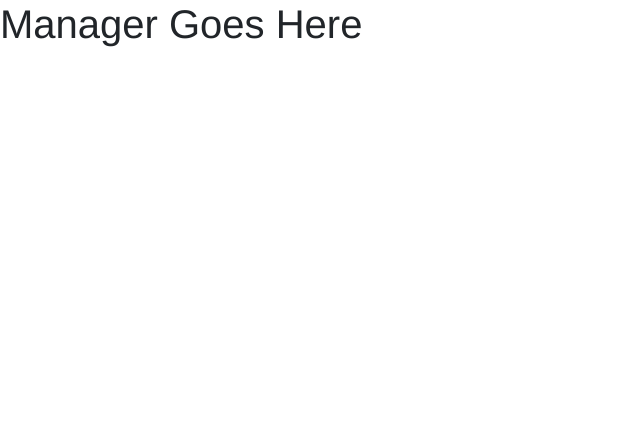
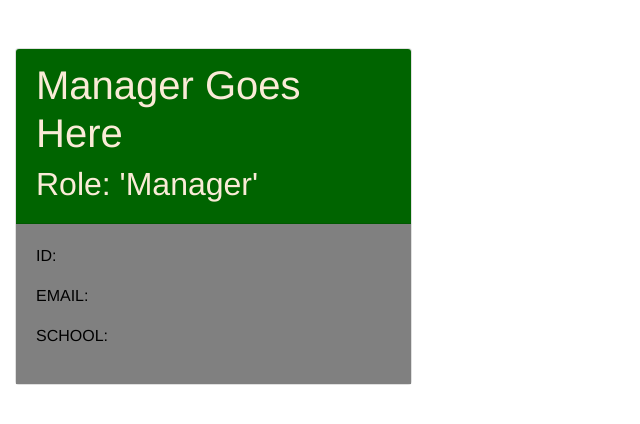
Before and after one commit to aumcintyre/Team-Profile-Generator, a website: page src/template.html in a window 1280 px wide. Shown: the whole page, without its empty margins (0-640 px from the left). Drawn offline with nearby package versions, Linux system fonts and the light colour scheme.

Commit message:
manager card functional, needs more styling.

```diff
--- a/src/template.html
+++ b/src/template.html
@@ -17,16 +17,34 @@
 
 
 <!-- CONTENT GOES HERE -->
-<div>
-    <div>
-        <div>
+
+<!-- Manager Card -->
+<div class="col-4 mt-5">
+    <div class = "h-125 card">
+
+        <div class="card-header">
             <h1>
                 Manager Goes Here
             </h1>
+            <h2>
+                Role: 'Manager'
+            </h2>
         </div>
+
+        <div class="card-body">
+            <p> ID: </p>
+            <p> EMAIL: </p>
+            <p> SCHOOL: </p>
+        </div>
+
     </div>
 </div>
 
+<!-- Intern Card -->
+
+
+
+<!-- Engineer Card -->
 
 
 </body>
```
Also changed, not shown: dist/style.css.
